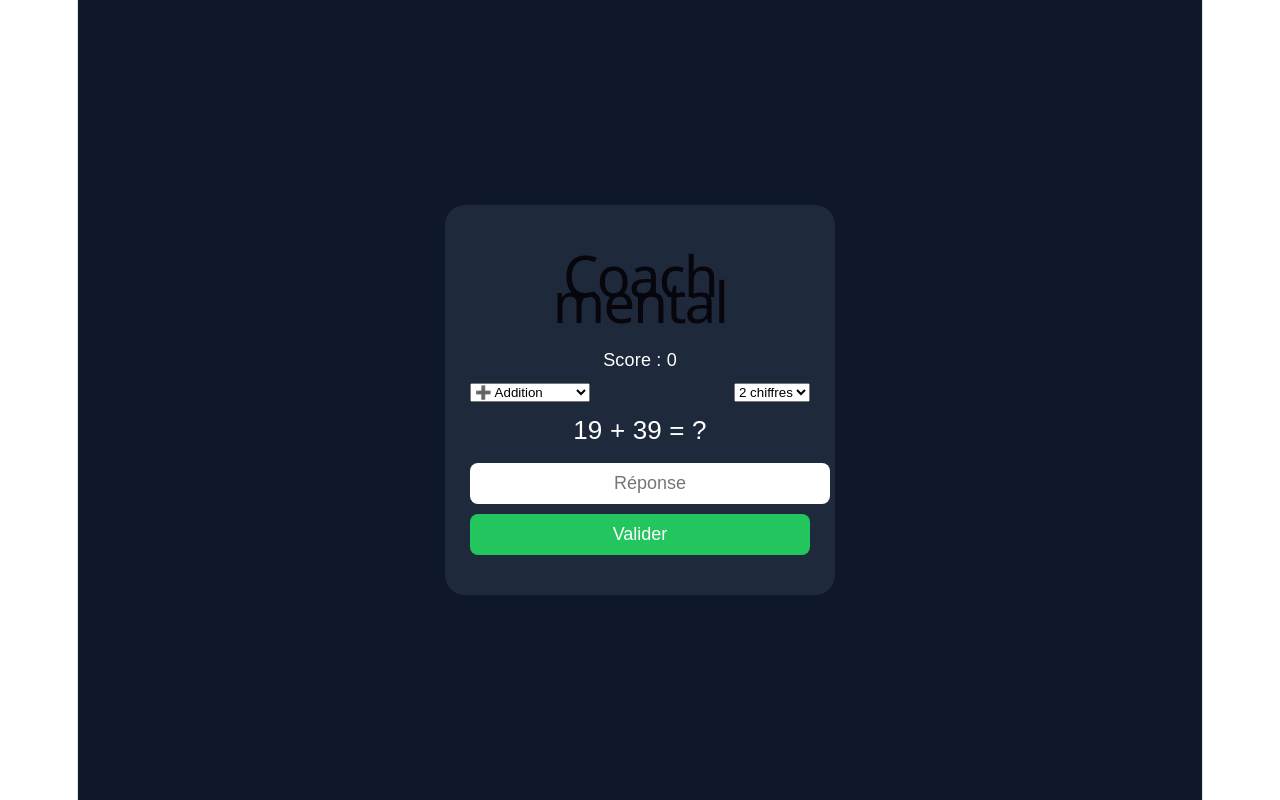
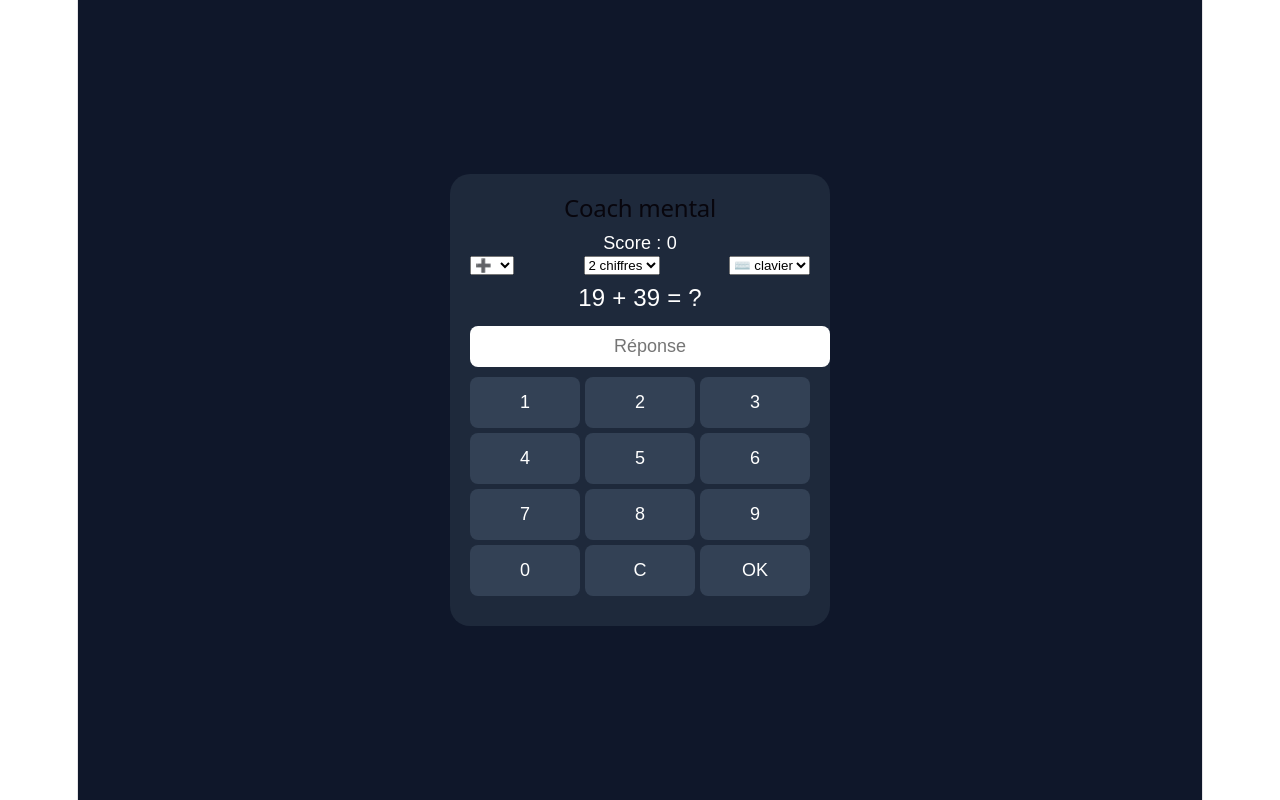
Before and after one commit to RereLeRonron/calcul-mental, a React (Vite) app: page / in a window 1280 px wide. Built offline with nearby package versions, Linux system fonts and the light colour scheme.

Commit message:
ajout clavier numerique + voix

```diff
--- a/src/App.jsx
+++ b/src/App.jsx
@@ -3,12 +3,13 @@ import { useEffect, useState } from "react";
 export default function App() {
   const [mode, setMode] = useState("addition");
   const [niveau, setNiveau] = useState(2);
-
+  const [input, setInput] = useState("");
   const [a, setA] = useState(0);
   const [b, setB] = useState(0);
-  const [input, setInput] = useState("");
   const [score, setScore] = useState(0);
   const [message, setMessage] = useState("");
+
+  const [inputMode, setInputMode] = useState("clavier"); // clavier ou vocal
 
   function rand(niveau) {
     const min = Math.pow(10, niveau - 1);
@@ -17,11 +18,8 @@ export default function App() {
   }
 
   function newQuestion() {
-    const x = rand(niveau);
-    const y = rand(niveau);
-
-    setA(x);
-    setB(y);
+    setA(rand(niveau));
+    setB(rand(niveau));
     setInput("");
     setMessage("");
   }
@@ -32,7 +30,6 @@ export default function App() {
     if (mode === "multiplication") return a * b;
     if (mode === "division") return Math.round((a / b) * 100) / 100;
     if (mode === "carre") return a * a;
-    return 0;
   }
 
   function check() {
@@ -54,6 +51,28 @@ export default function App() {
     if (e.key === "Enter") check();
   }
 
+  /* 🎤 RECONNAISSANCE VOCALE */
+  function startVoice() {
+    const SpeechRecognition =
+      window.SpeechRecognition || window.webkitSpeechRecognition;
+
+    if (!SpeechRecognition) {
+      alert("Reconnaissance vocale non supportée");
+      return;
+    }
+
+    const recognition = new SpeechRecognition();
+    recognition.lang = "fr-FR";
+
+    recognition.start();
+
+    recognition.onresult = (event) => {
+      const text = event.results[0][0].transcript;
+      const cleaned = text.replace(/[^0-9.-]/g, "");
+      setInput(cleaned);
+    };
+  }
+
   useEffect(() => {
     newQuestion();
   }, [mode, niveau]);
@@ -61,24 +80,29 @@ export default function App() {
   return (
     <div style={styles.container}>
       <div style={styles.card}>
-        <h1>Coach mental</h1>
+        <h2>Coach mental</h2>
 
-        <div style={styles.score}>Score : {score}</div>
+        <div>Score : {score}</div>
 
-        {/* MODE */}
+        {/* MODE + NIVEAU */}
         <div style={styles.row}>
           <select value={mode} onChange={(e) => setMode(e.target.value)}>
-            <option value="addition">➕ Addition</option>
-            <option value="soustraction">➖ Soustraction</option>
-            <option value="multiplication">✖️ Multiplication</option>
-            <option value="division">➗ Division</option>
-            <option value="carre">🔢 Carré</option>
+            <option value="addition">➕</option>
+            <option value="soustraction">➖</option>
+            <option value="multiplication">✖️</option>
+            <option value="division">➗</option>
+            <option value="carre">🔢²</option>
           </select>
 
-          <select value={niveau} onChange={(e) => setNiveau(parseInt(e.target.value))}>
+          <select value={niveau} onChange={(e) => setNiveau(Number(e.target.value))}>
             <option value={2}>2 chiffres</option>
             <option value={3}>3 chiffres</option>
             <option value={4}>4 chiffres</option>
+          </select>
+
+          <select value={inputMode} onChange={(e) => setInputMode(e.target.value)}>
+            <option value="clavier">⌨️ clavier</option>
+            <option value="vocal">🎤 vocal</option>
           </select>
         </div>
 
@@ -89,6 +113,8 @@ export default function App() {
             : `${a} ${mode === "addition" ? "+" : mode === "soustraction" ? "-" : mode === "multiplication" ? "×" : "÷"} ${b} = ?`}
         </div>
 
+        {/* INPUT */}
+        {inputMode === "clavier" ? (
           <input
             style={styles.input}
             value={input}
@@ -96,10 +122,35 @@ export default function App() {
             onKeyDown={handleKeyDown}
             placeholder="Réponse"
           />
+        ) : (
+          <>
+            <div style={{ marginBottom: 10 }}>{input || "..."}</div>
+            <button style={styles.buttonVocal} onClick={startVoice}>
+              🎤 Parler
+            </button>
+          </>
+        )}
 
-        <button style={styles.button} onClick={check}>
-          Valider
+        {/* PAVE NUMERIQUE */}
+        {inputMode === "clavier" && (
+          <div style={styles.pad}>
+            {[1,2,3,4,5,6,7,8,9,0].map((n) => (
+              <button
+                key={n}
+                style={styles.padBtn}
+                onClick={() => setInput(input + n)}
+              >
+                {n}
               </button>
+            ))}
+            <button style={styles.padBtn} onClick={() => setInput("")}>
+              C
+            </button>
+            <button style={styles.padBtn} onClick={check}>
+              OK
+            </button>
+          </div>
+        )}
 
         <div style={styles.message}>{message}</div>
       </div>
@@ -119,45 +170,53 @@ const styles = {
   },
   card: {
     background: "#1e293b",
-    padding: 25,
+    padding: 20,
     borderRadius: 20,
+    width: 340,
     textAlign: "center",
-    width: 340,
-  },
-  score: {
-    marginBottom: 10,
-    fontSize: 18,
   },
   row: {
     display: "flex",
+    gap: 5,
+    marginBottom: 10,
     justifyContent: "space-between",
-    gap: 10,
+  },
+  question: {
+    fontSize: 24,
     marginBottom: 15,
   },
-  question: {
-    fontSize: 26,
-    marginBottom: 20,
-  },
   input: {
+    width: "100%",
     padding: 10,
     fontSize: 18,
+    textAlign: "center",
+    borderRadius: 8,
+    border: "none",
+  },
+  buttonVocal: {
+    padding: 10,
     width: "100%",
     marginBottom: 10,
+    background: "#3b82f6",
+    color: "white",
+    border: "none",
     borderRadius: 8,
-    border: "none",
-    textAlign: "center",
   },
-  button: {
-    padding: 10,
-    width: "100%",
+  pad: {
+    display: "grid",
+    gridTemplateColumns: "repeat(3, 1fr)",
+    gap: 5,
+    marginTop: 10,
+  },
+  padBtn: {
+    padding: 15,
     fontSize: 18,
     borderRadius: 8,
     border: "none",
-    background: "#22c55e",
+    background: "#334155",
     color: "white",
   },
   message: {
-    marginTop: 15,
-    fontSize: 16,
+    marginTop: 10,
   },
 };
```
Lines whose indentation alone changed are shown as unchanged.
